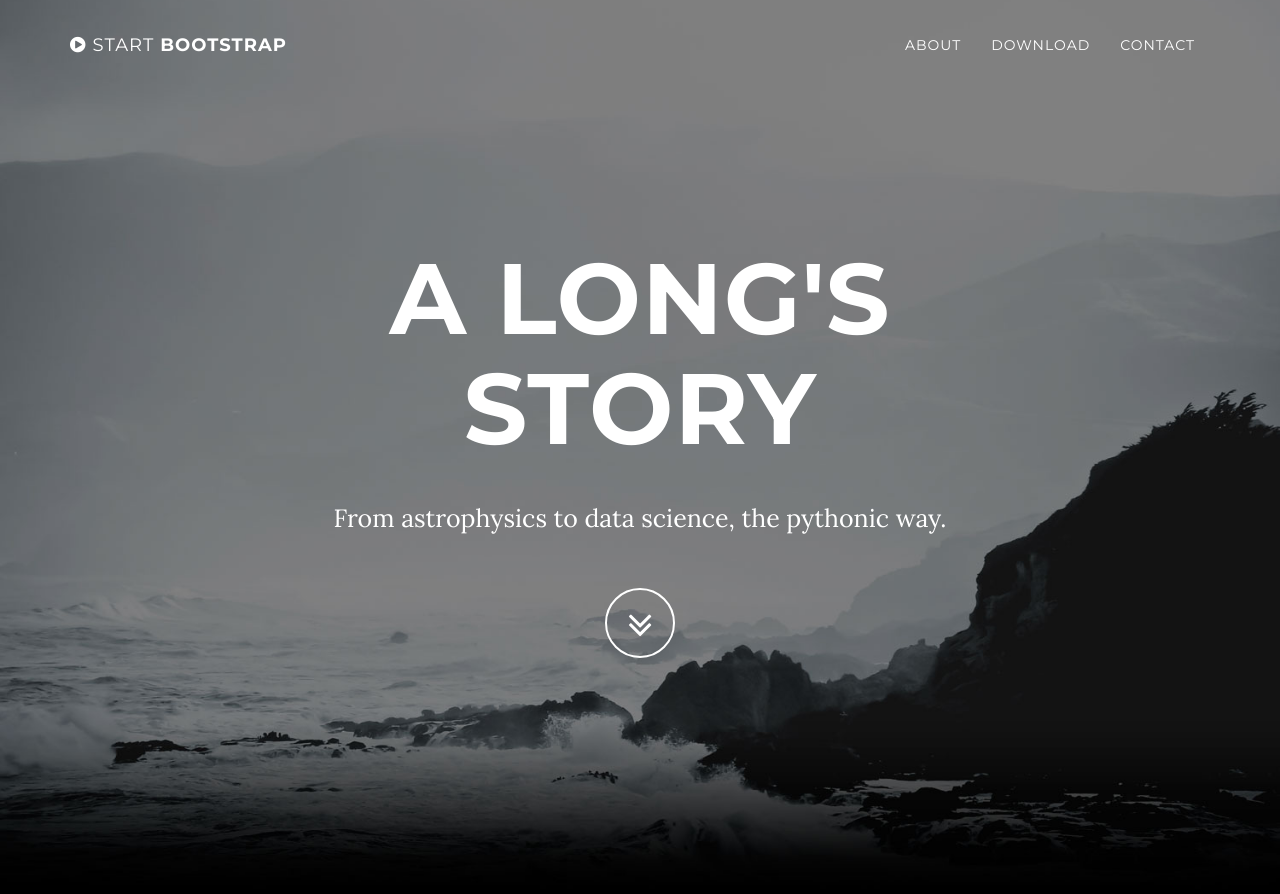
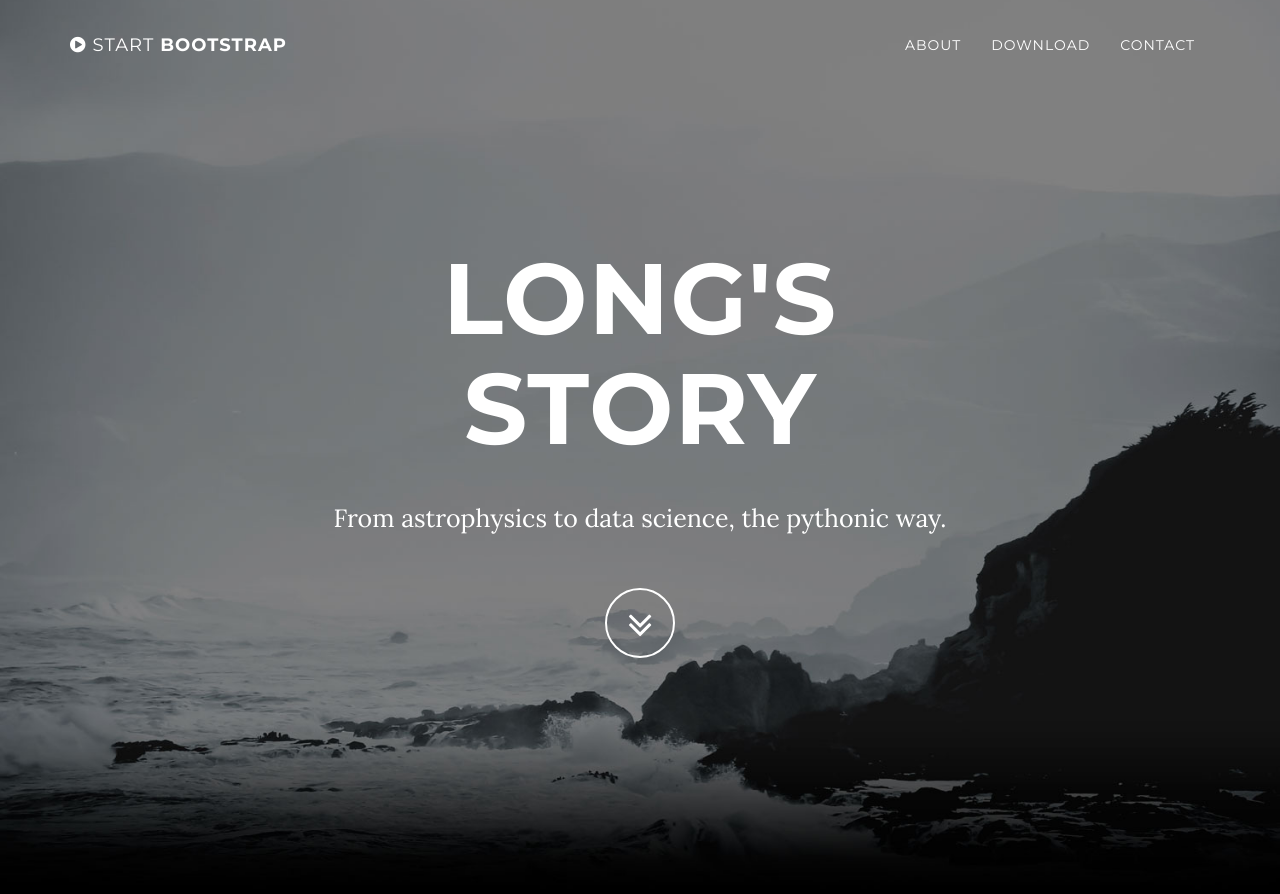
Before and after one commit to ldocao/ldocao.github.io, a Jekyll site: the page built from index.html, in a window 1280 px wide and 900 px high. Shown: the top 894 px of the window. Built offline with Jekyll 4.4.1, drawn with Linux system fonts in a browser that asks for light colours.

Commit message:
tweek title

```diff
--- a/_includes/header.html
+++ b/_includes/header.html
@@ -4,7 +4,7 @@
             <div class="container">
                 <div class="row">
                     <div class="col-md-8 col-md-offset-2">
-                        <h1 class="brand-heading">A Long's story</h1>
+                        <h1 class="brand-heading">Long's story</h1>
                         <p class="intro-text">From astrophysics to data science, the pythonic way.<br></p>
                         <a href="#about" class="btn btn-circle page-scroll">
                             <i class="fa fa-angle-double-down animated"></i>
```
